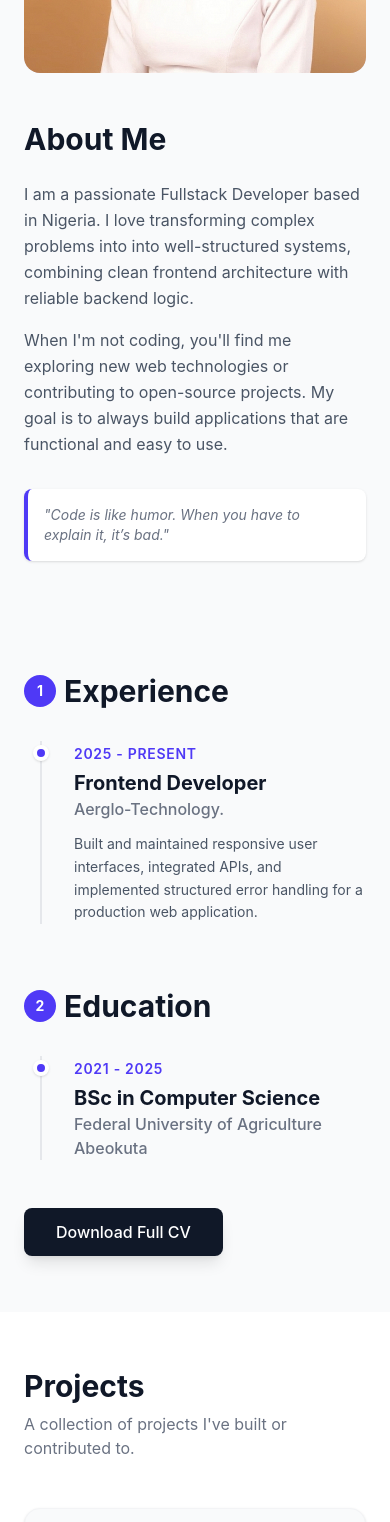
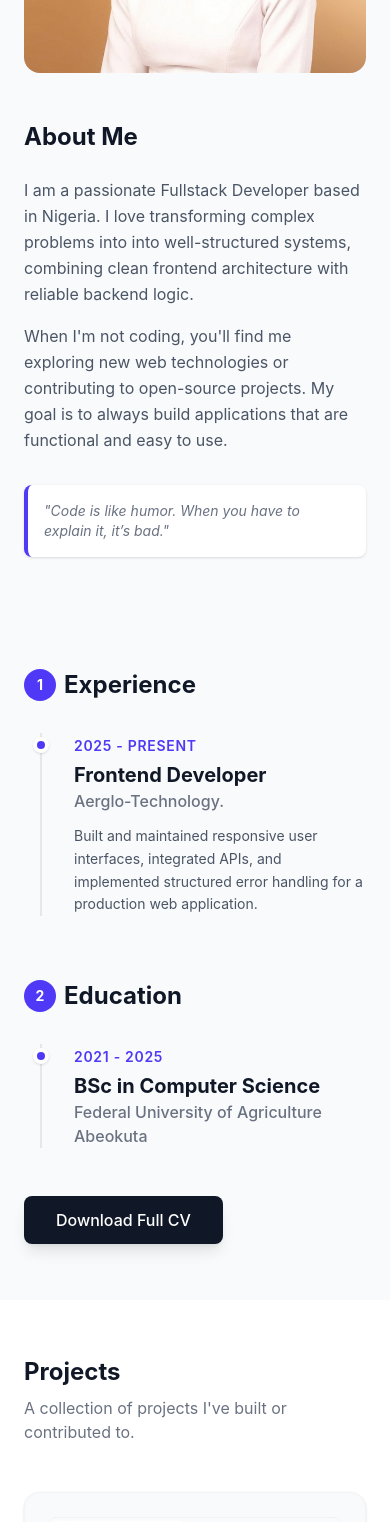
Before and after one commit to Ife-codez/ifeoluwa-portofolio, a React (Vite) app: page / in a window 390 px wide. Shown: the part 1000-2522 px from the top of the page. Built offline with nearby package versions, Linux system fonts and the light colour scheme.

Commit message:
fixed stubborn layout issue and added smooth scroll

```diff
--- a/src/components/About.jsx
+++ b/src/components/About.jsx
@@ -4,7 +4,7 @@ import myImage from '../assets/my-photo.png';
 function About() {
 
   return (
-    <section id="about" className="py-14 px-6 bg-gray-50">
+    <section id="about" className="py-14 px-6 bg-gray-50 scroll-mt-20">
       <div className="max-w-5xl mx-auto">
         {/* We use whileInView to trigger animation when the user scrolls here */}
         <motion.div
@@ -25,7 +25,7 @@ function About() {
 
           {/* Right Side: Text */}
           <div>
-            <h2 className="text-3xl font-bold mb-6 text-gray-900">About Me</h2>
+            <h2 className="text-2xl sm:text-3xl font-bold mb-6 text-gray-900">About Me</h2>
             <p className="text-gray-600 leading-relaxed mb-4">
               I am a passionate Fullstack Developer based in Nigeria. I love
               transforming complex problems into into well-structured systems, combining clean frontend architecture with reliable backend logic.
--- a/src/components/Contact.jsx
+++ b/src/components/Contact.jsx
@@ -38,10 +38,10 @@ function Contact() {
   };
 
   return (
-    <section id="contact" className="py-14 px-6 bg-gray-50">
+    <section id="contact" className="py-14 px-6 bg-gray-50 scroll-mt-20">
       <div className="max-w-3xl mx-auto">
         <div className="text-center mb-12">
-          <h2 className="text-3xl font-bold text-gray-900 mb-4">Get In Touch</h2>
+          <h2 className="text-2xl sm:text-3xl font-bold text-gray-900 mb-4">Get In Touch</h2>
           <p className="text-gray-500">
             Have a project in mind or just want to say hi? Feel free to reach out!
           </p>
--- a/src/components/Navbar.jsx
+++ b/src/components/Navbar.jsx
@@ -33,7 +33,7 @@ function Navbar() {
         scrolled ? 'bg-white shadow-sm border-b border-gray-100' : 'bg-transparent'
       }`}
     >
-      <div className="max-w-5xl mx-auto px-6 py-4 flex items-center justify-between">
+      <div className="max-w-5xl mx-auto px-6 lg:px-0 py-4 flex items-center justify-between">
 
         {/* Logo / Name - FIXED TAG HERE */}
         <a
--- a/src/components/Projects.jsx
+++ b/src/components/Projects.jsx
@@ -22,7 +22,7 @@ const cardVariants = {
 
 function Projects() {
   return (
-    <section id="projects" className="py-14 px-6 bg-white">
+    <section id="projects" className="py-14 px-6 bg-white scroll-mt-20">
       <div className="max-w-5xl mx-auto">
         <motion.div
           initial={{ opacity: 0, y: 10 }}
@@ -30,7 +30,7 @@ function Projects() {
           viewport={{ once: true }}
           className="mb-12"
         >
-          <h2 className="text-3xl font-bold text-gray-900 mb-2">Projects</h2>
+          <h2 className="text-2xl sm:text-3xl font-bold text-gray-900 mb-2">Projects</h2>
           <p className="text-gray-500">A collection of projects I've built or contributed to.</p>
         </motion.div>
 
--- a/src/components/Resume.jsx
+++ b/src/components/Resume.jsx
@@ -24,13 +24,13 @@ const itemVariants = {
 
 function Resume() {
   return (
-    <section id="resume" className="py-14 px-6 bg-gray-50">
+    <section id="resume" className="py-14 px-6 bg-gray-50 scroll-mt-20">
       <div className="max-w-5xl mx-auto">
         <div className="grid md:grid-cols-2 gap-16">
 
           {/* Experience Column */}
           <div>
-            <h2 className="text-3xl font-bold text-gray-900 mb-8 flex items-center gap-2">
+            <h2 className="text-2xl sm:text-3xl font-bold text-gray-900 mb-8 flex items-center gap-2">
               <span className="w-8 h-8 bg-indigo-600 text-white rounded-full flex items-center justify-center text-sm">1</span>
               Experience
             </h2>
@@ -58,7 +58,7 @@ function Resume() {
 
           {/* Education Column */}
           <div>
-            <h2 className="text-3xl font-bold text-gray-900 mb-8 flex items-center gap-2">
+            <h2 className="text-2xl sm:text-3xl font-bold text-gray-900 mb-8 flex items-center gap-2">
               <span className="w-8 h-8 bg-indigo-600 text-white rounded-full flex items-center justify-center text-sm">2</span>
               Education
             </h2>
--- a/src/components/Skills.jsx
+++ b/src/components/Skills.jsx
@@ -37,10 +37,10 @@ const itemVariants = {
 
 function Skills() {
   return (
-    <section id="skills" className="py-14 px-6 bg-white">
+    <section id="skills" className="py-14 px-6 bg-white scroll-mt-20">
       <div className="max-w-5xl mx-auto">
         <div className="text-center mb-16">
-          <h2 className="text-3xl font-bold text-gray-900 mb-4">Technical Skills</h2>
+          <h2 className="text-2xl sm:text-3xl font-bold text-gray-900 mb-4">Technical Skills</h2>
           <div className="w-16 h-1 bg-indigo-600 mx-auto rounded-full" />
         </div>
 
--- a/src/index.css
+++ b/src/index.css
@@ -1 +1,4 @@
 @import "tailwindcss";
+html {
+  scroll-behavior: smooth;
+}
```
